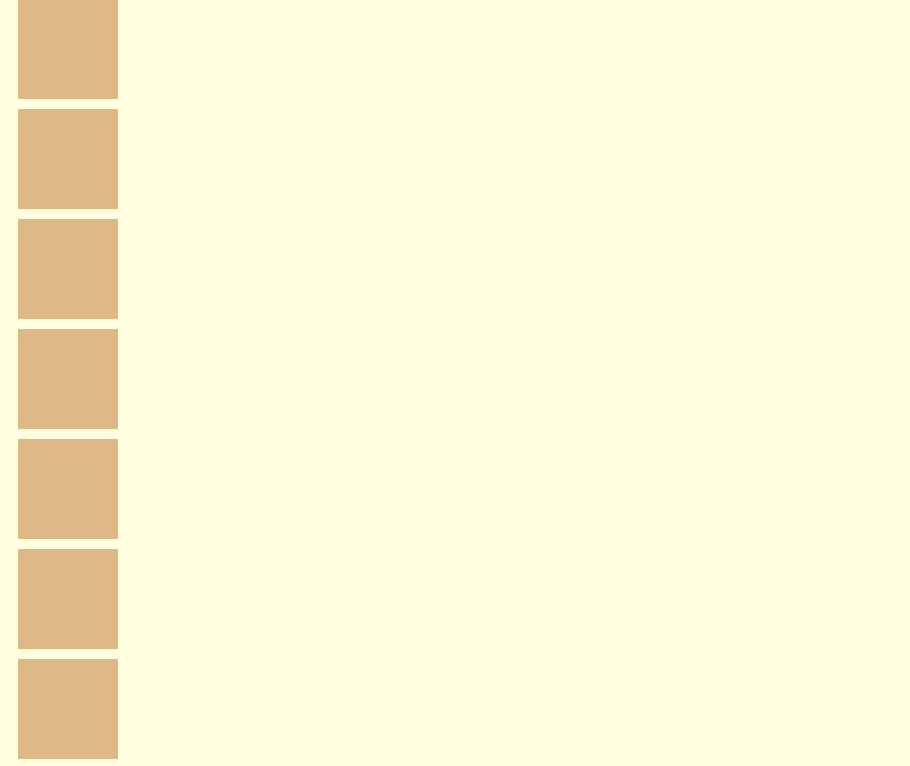
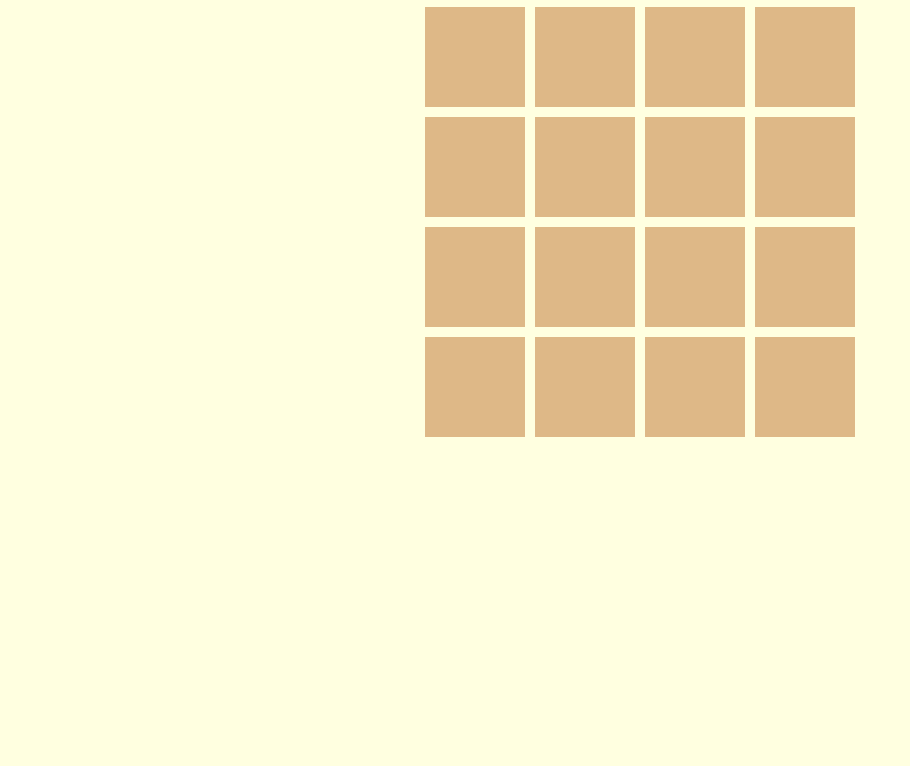
Before and after one commit to pieroanesin/memory, a website with bundled scripts: page src/index.html in a window 1280 px wide. Shown: the part 81-847 px from the top of the page, without its empty margins (0-910 px from the left). After the commit the page ends 800 px from the top, so only its background shows below. Built offline with nearby package versions, Linux system fonts and the light colour scheme.

Commit message:
feat: centered memory board

```diff
--- a/src/index.ts
+++ b/src/index.ts
@@ -1,5 +1,6 @@
 document.addEventListener('DOMContentLoaded', () => {
   const board = document.getElementById('board')!
+  board.classList.add('board')
 
   const cardValues: string[] = ['🐶', '🐱', '🐭', '🐴', '🐨', '🐷', '🐼', '🐵']
   cardValues.push(...cardValues)
--- a/src/styles.css
+++ b/src/styles.css
@@ -1,14 +1,23 @@
 body {
+    display: flex;
+    flex-direction: column;
+    align-items: center;
     background-color: lightyellow;
+    font-family: Arial, sans-serif;
+}
+
+.board {
+    display: grid;
+    grid-template-columns: repeat(4, 100px);
+    grid-gap: 10px;
 }
 
 .card {
+    display: flex;
     width: 100px;
     height: 100px;
     background-color: burlywood;
-    margin: 10px;
     font-size: 50px;
-    display: flex;
     justify-content: center;
     align-items: center;
     cursor: pointer;
```
